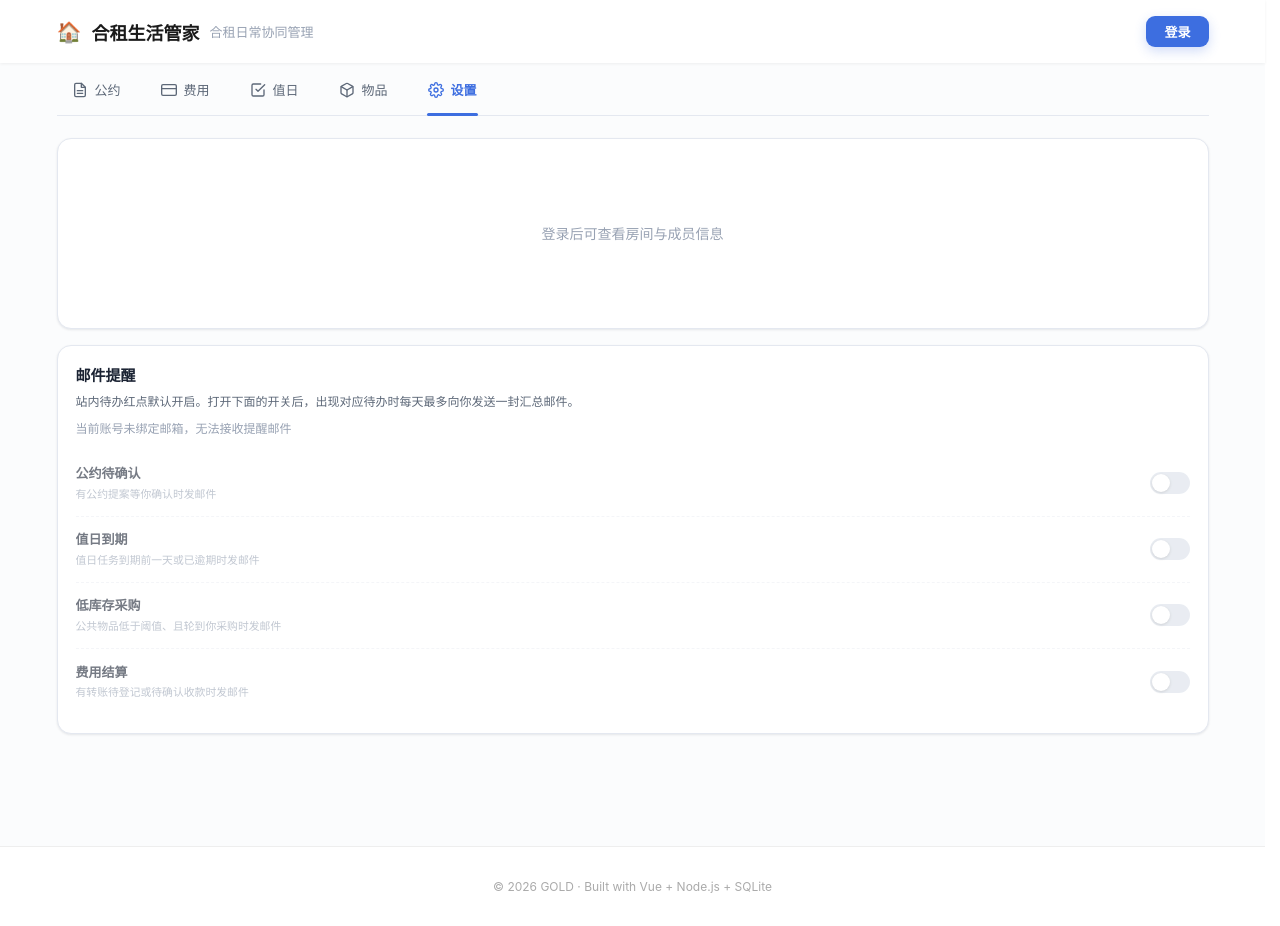
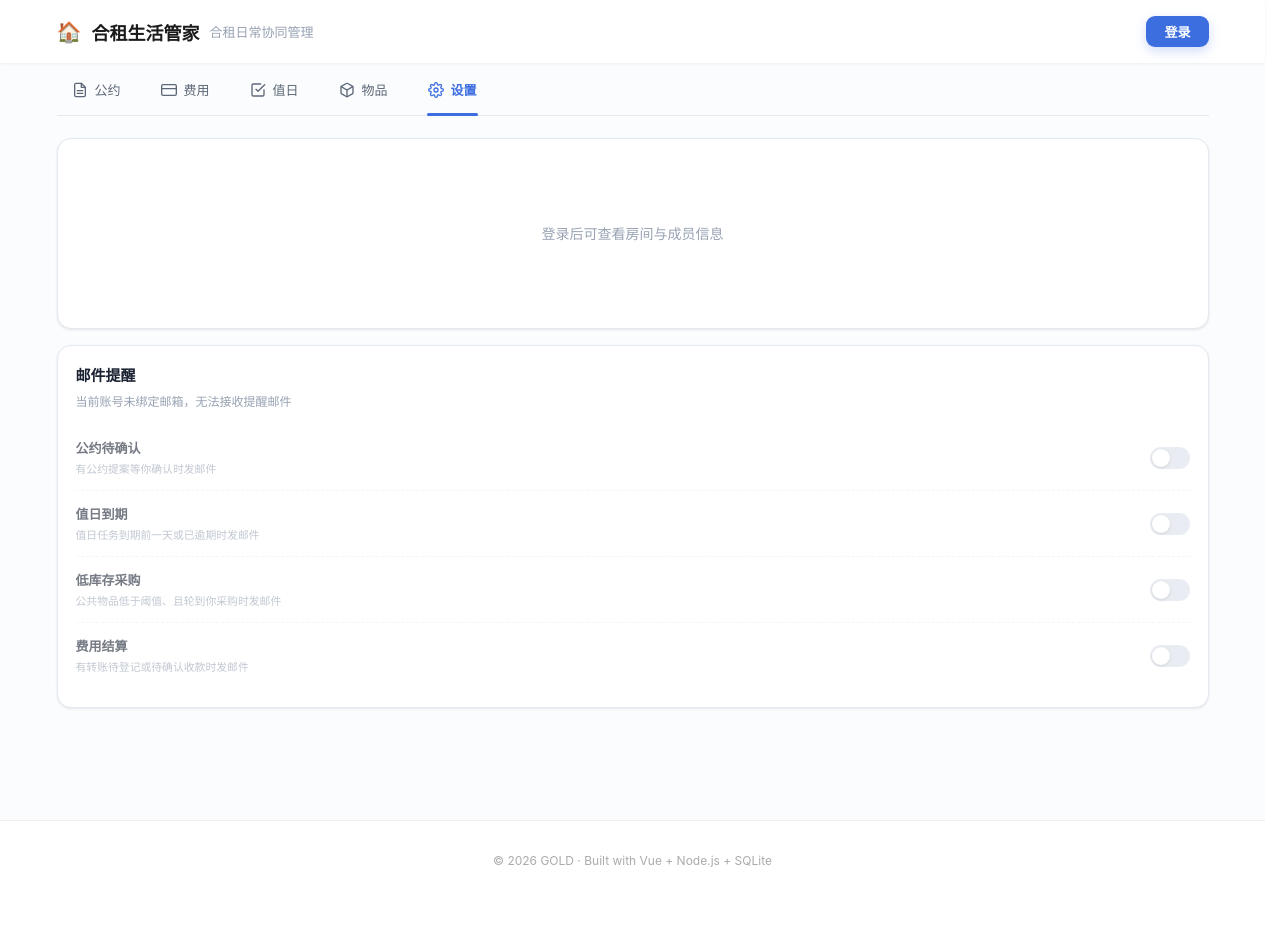
Before and after one commit to GOLD-ops/gold-workspace, a Vue app in the folder client/: page /tools/roomie in a window 1280 px wide. Both pictures are taken after a click on the button "设置". After the commit the page ends 900 px from the top, so only its background shows below. Built offline with nearby package versions, Linux system fonts and the light colour scheme.

Commit message:
style: 移除邮件提醒卡片的说明文案

```diff
--- a/client/src/tools/roomie/SettingsPanel.vue
+++ b/client/src/tools/roomie/SettingsPanel.vue
@@ -78,9 +78,6 @@
 
     <div class="rm-card rm-settings-block">
       <h4>邮件提醒</h4>
-      <p class="rm-settings-desc">
-        站内待办红点默认开启。打开下面的开关后，出现对应待办时每天最多向你发送一封汇总邮件。
-      </p>
       <p class="rm-email-target">
         <template v-if="emailPrefs.email">提醒邮件发送至：{{ emailPrefs.email }}</template>
         <template v-else>当前账号未绑定邮箱，无法接收提醒邮件</template>
--- a/client/src/tools/roomie/roomie.css
+++ b/client/src/tools/roomie/roomie.css
@@ -1128,7 +1128,7 @@
 .rm-settings-block { padding: 18px; margin-bottom: 16px; }
 .rm-settings-block > h4 { font-size: 15px; margin: 0 0 4px; }
 .rm-settings-desc { font-size: 12px; color: var(--tk-muted); margin: 0 0 14px; }
-.rm-email-target { margin: -6px 0 12px; font-size: 12px; color: var(--tk-faint); }
+.rm-email-target { margin: 4px 0 14px; font-size: 12px; color: var(--tk-faint); }
 .rm-settings-head { display: flex; align-items: flex-start; justify-content: space-between; gap: 12px; }
 .rm-settings-head > div { min-width: 0; }
 .rm-settings-head h4 { font-size: 15px; margin: 0 0 4px; }
```
